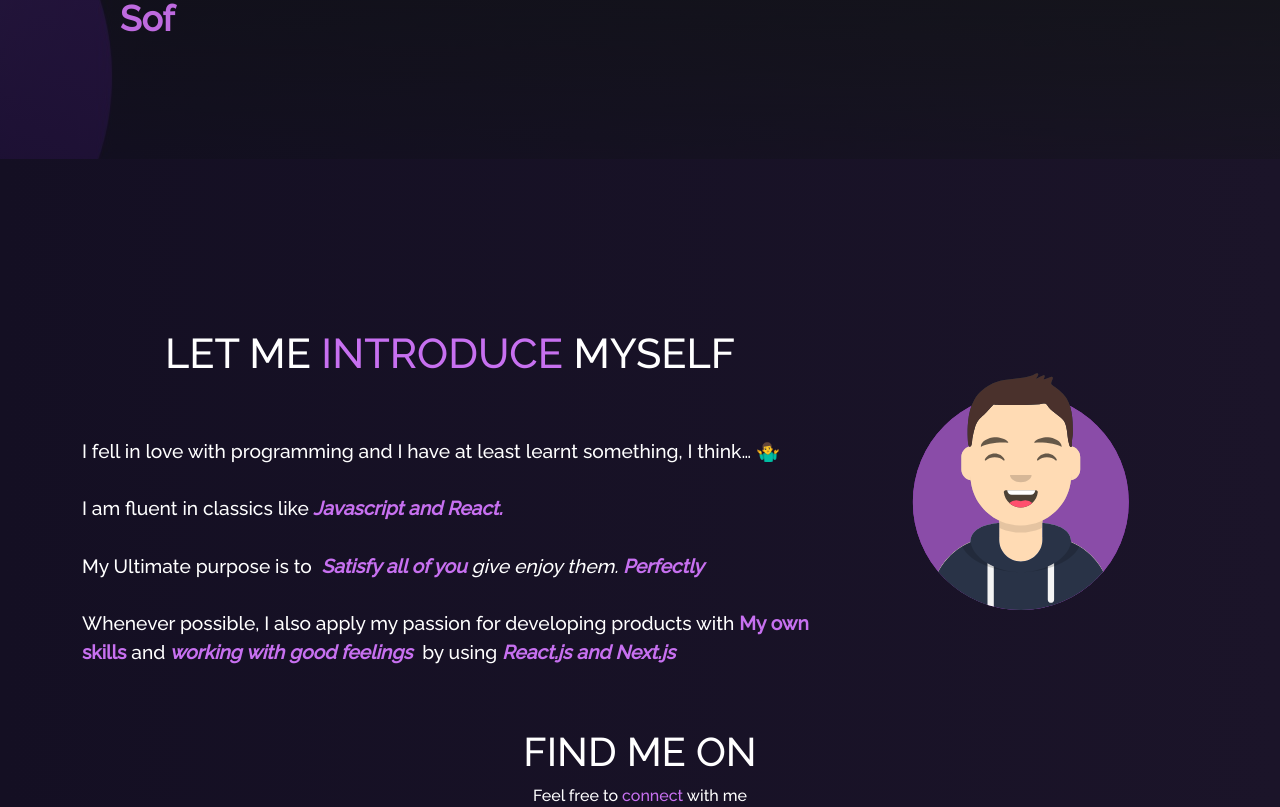
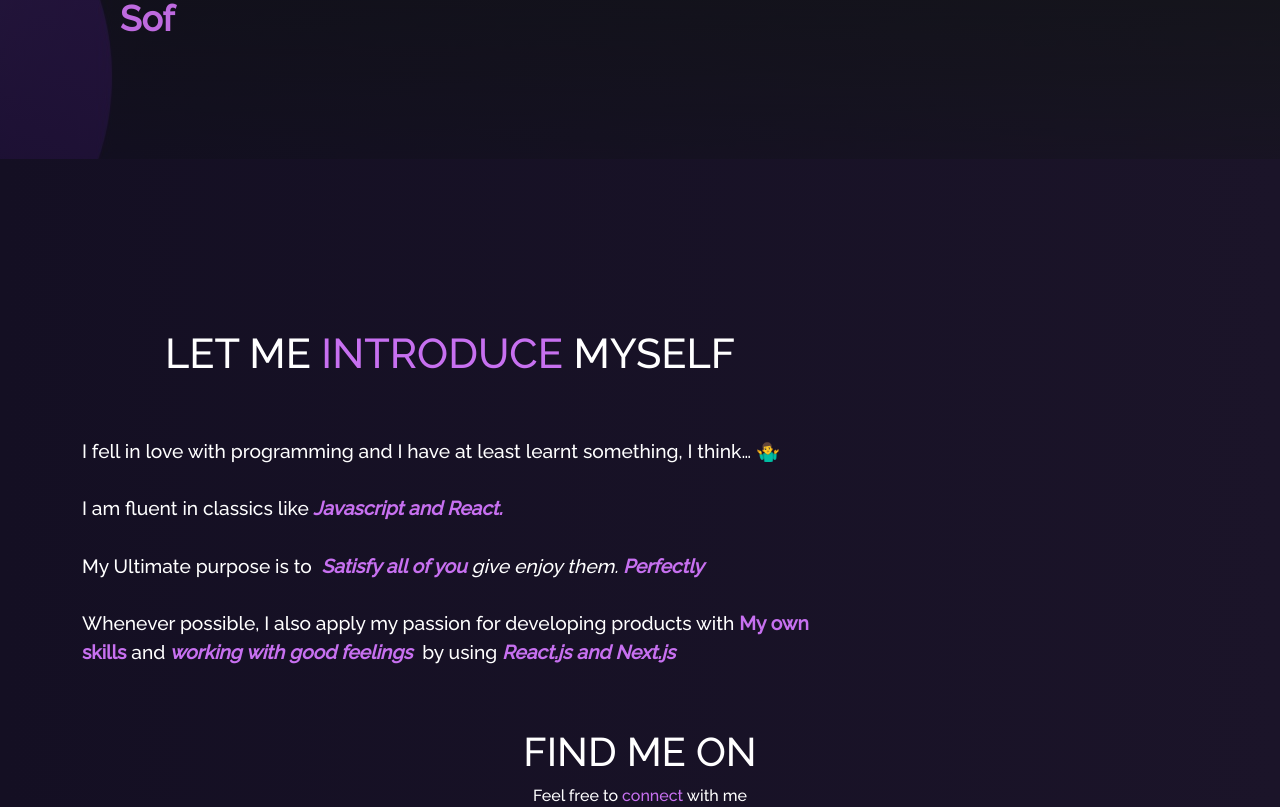
Before and after one commit to lwblack/portfolio, a React (Vite) app: page / in a window 1280 px wide. Shown: the part 440-1247 px from the top of the page. Built offline with nearby package versions, Linux system fonts and the light colour scheme.

Commit message:
updated again

```diff
--- a/src/components/Home/Home2.jsx
+++ b/src/components/Home/Home2.jsx
@@ -49,7 +49,6 @@ function Home2() {
           </Col>
           <Col md={4} className="myAvtar">
             <Tilt>
-              <img src={myImg} className="img-fluid" alt="avatar" />
             </Tilt>
           </Col>
         </Row>
--- a/src/components/Projects/ProjectCards.jsx
+++ b/src/components/Projects/ProjectCards.jsx
@@ -1,9 +1,6 @@
 /* eslint-disable react/prop-types */
-import React from "react";
 import Card from "react-bootstrap/Card";
-import Button from "react-bootstrap/Button";
-import { CgWebsite } from "react-icons/cg";
-import { BsGithub } from "react-icons/bs";
+
 
 function ProjectCards(props) {
   return (
--- a/src/components/Projects/Projects.jsx
+++ b/src/components/Projects/Projects.jsx
@@ -1,3 +1,4 @@
+/* eslint-disable react/no-unescaped-entities */
 import { Container, Row, Col } from "react-bootstrap";
 import ProjectCard from "./ProjectCards";
 import Particle from "../Particle";
```
